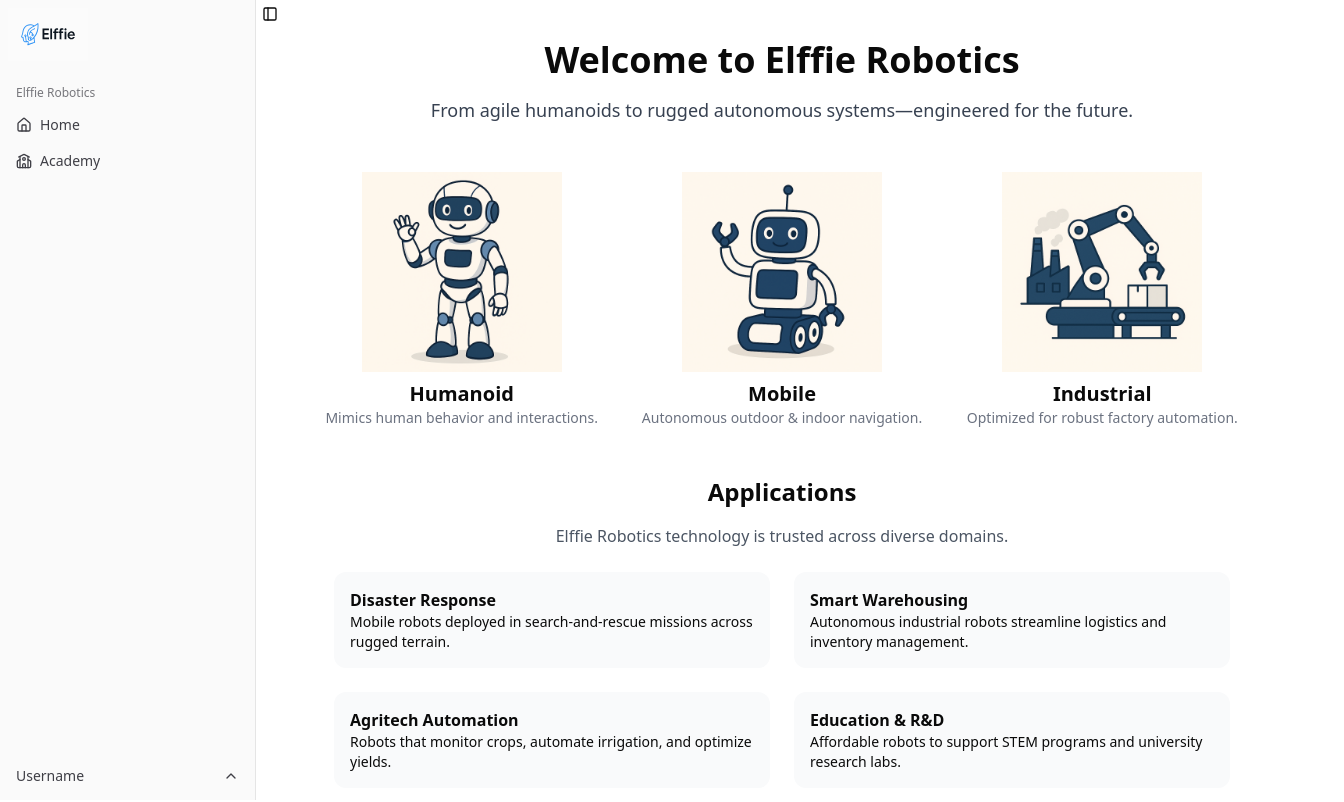
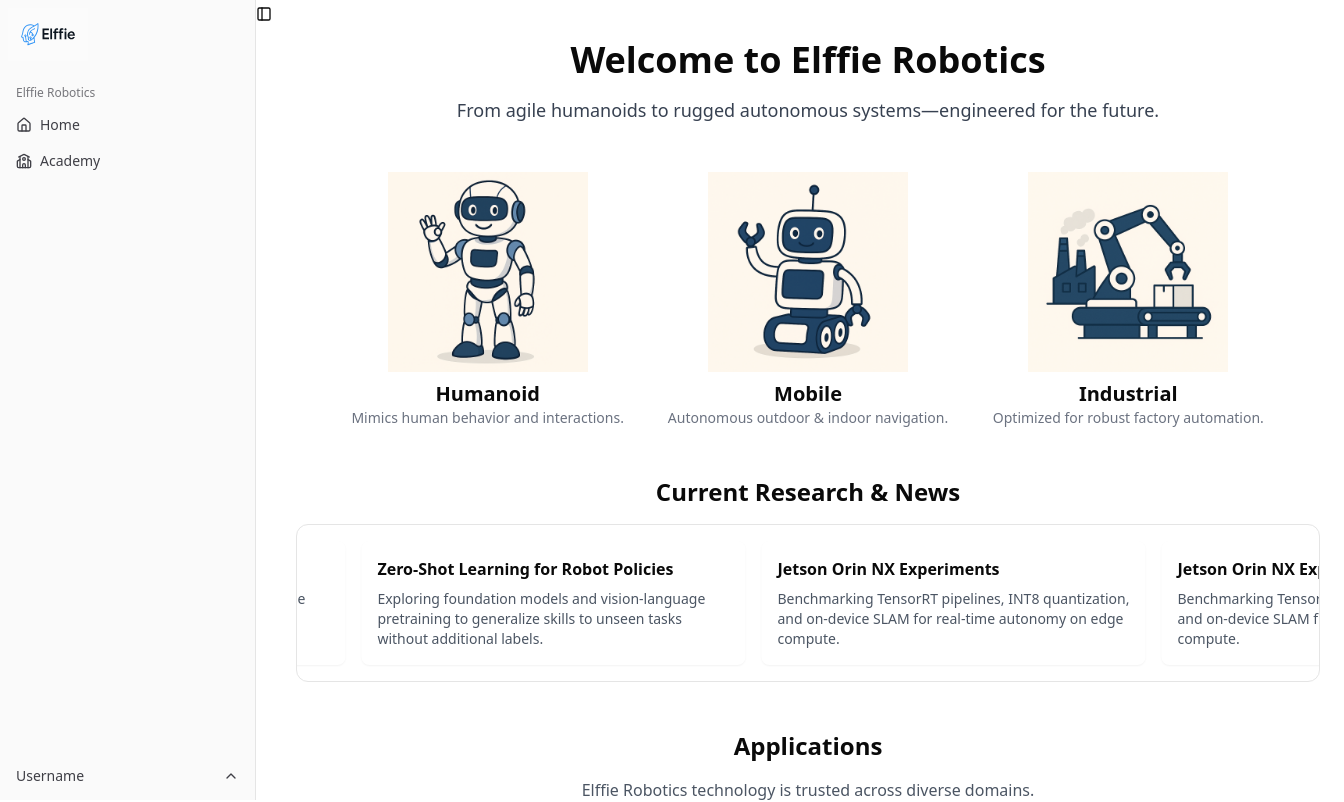
Before and after one commit to WashyKK/ui, a Next.js app: page / in a window 1280 px wide. Shown: the top 802 px of the page, 1344 px wide, since content can reach past the window. Built offline with nearby package versions, Linux system fonts and the light colour scheme.

Commit message:
add news
Signed-off-by: WashingtonKK <washingtonkigan@gmail.com>

```diff
--- a/src/app/globals.css
+++ b/src/app/globals.css
@@ -83,3 +83,23 @@
     @apply bg-background text-foreground;
   }
 }
+
+/* Simple marquee-style scrolling for research/news section */
+@keyframes marquee-x {
+  0% { transform: translateX(0%); }
+  100% { transform: translateX(-50%); }
+}
+
+.marquee {
+  overflow: hidden;
+}
+
+.marquee__track {
+  display: flex;
+  width: max-content;
+  animation: marquee-x 40s linear infinite;
+}
+
+.marquee__item {
+  min-width: 320px;
+}
--- a/src/app/page.tsx
+++ b/src/app/page.tsx
@@ -25,6 +25,61 @@ export default function Home() {
             <p className="text-gray-500 text-sm">{desc}</p>
           </div>
         ))}
+      </section>
+
+      {/* Research & News (moving) */}
+      <section className="w-full max-w-5xl">
+        <h2 className="text-2xl font-bold mb-4 text-center">Current Research & News</h2>
+        <div className="marquee rounded-xl border bg-white/60 dark:bg-zinc-800/60">
+          <div className="marquee__track gap-4 p-4">
+            {[
+              {
+                title: "Zero‑Shot Learning for Robot Policies",
+                body:
+                  "Exploring foundation models and vision‑language pretraining to generalize skills to unseen tasks without additional labels.",
+              },
+              {
+                title: "Jetson Orin NX Experiments",
+                body:
+                  "Benchmarking TensorRT pipelines, INT8 quantization, and on‑device SLAM for real‑time autonomy on edge compute.",
+              },
+              {
+                title: "Sim‑to‑Real Transfer",
+                body:
+                  "Domain randomization in Isaac Gym and RL fine‑tuning to bridge the gap from simulation to physical robots.",
+              },
+              {
+                title: "Self‑Supervised Visual Navigation",
+                body:
+                  "Contrastive pretraining and trajectory cloning to enable map‑free navigation in dynamic indoor spaces.",
+              },
+              {
+                title: "Grasping With Few Shots",
+                body:
+                  "Prompted grasp synthesis with geometric priors to handle novel objects using minimal demonstrations.",
+              },
+              {
+                title: "Robotics News",
+                body:
+                  "Weekly: open‑weight VLM updates, improved ORB‑SLAM variants, and embedded CUDA kernels for faster depth fusion.",
+              },
+            ].flatMap((item, i, arr) => [
+              // Duplicate content for seamless marquee loop
+              <div key={`a-${i}`} className="marquee__item">
+                <article className="h-full w-80 md:w-96 rounded-lg p-4 bg-white dark:bg-zinc-900 shadow-sm">
+                  <h3 className="font-semibold">{item.title}</h3>
+                  <p className="text-sm text-gray-600 dark:text-gray-300 mt-2">{item.body}</p>
+                </article>
+              </div>,
+              <div key={`b-${i}`} className="marquee__item">
+                <article className="h-full w-80 md:w-96 rounded-lg p-4 bg-white dark:bg-zinc-900 shadow-sm">
+                  <h3 className="font-semibold">{item.title}</h3>
+                  <p className="text-sm text-gray-600 dark:text-gray-300 mt-2">{item.body}</p>
+                </article>
+              </div>,
+            ])}
+          </div>
+        </div>
       </section>
 
       {/* Use Cases */}
--- a/src/components/products.tsx
+++ b/src/components/products.tsx
@@ -1,5 +1,6 @@
 // components/Products.tsx
 import React from "react";
+import Image from "next/image";
 import { Product } from "@/components/types";
 import Link from "next/link";
 import {
@@ -54,10 +55,13 @@ const Products: React.FC = () => {
     <div className="grid grid-cols-1 md:grid-cols-2 lg:grid-cols-3 gap-4">
       {products.map((product) => (
         <Card key={product.id} className="w-full">
-          <img
-            src={product.imageUrl}
+          <Image
+            src={product.imageUrl || "/placeholder.png"}
             alt={product.name}
+            width={800}
+            height={384}
             className="w-full h-48 object-cover"
+            priority={false}
           />
           <CardContent>
             <CardTitle>{product.name}</CardTitle>
```
